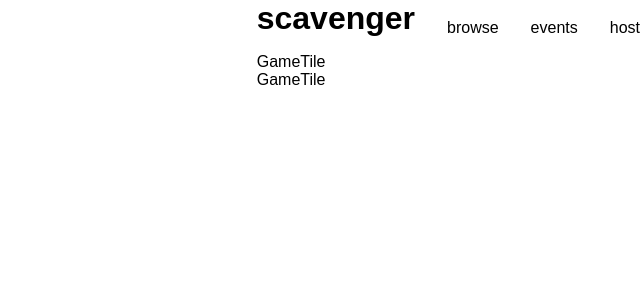
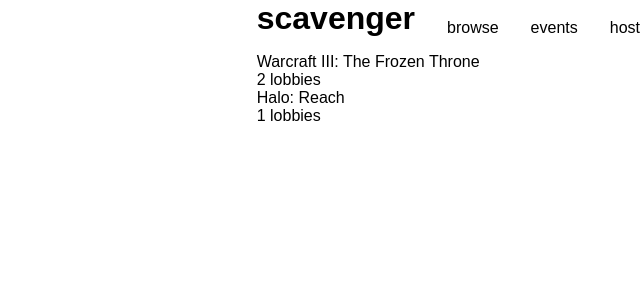
Before and after one commit to radis-roma/scavenger, a React (Create React App) app in the folder scavenger-client/: page / in a window 1280 px wide. Shown: the top 300 px of the page, without its empty margins (640-1280 px from the left). Built offline with nearby package versions, Linux system fonts and the light colour scheme.

Commit message:
render passed in props to GameTile

```diff
--- a/scavenger-client/src/components/GameTile/GameTile.js
+++ b/scavenger-client/src/components/GameTile/GameTile.js
@@ -3,9 +3,23 @@
 
 class GameTile extends Component {
   render() {
+    const {
+      name,
+      lobbyList,
+    } = this.props.gameData;
+
     return (
-      <div>
-        GameTile
+      <div className='game-tile'>
+        <div
+          className='title'
+        >
+          {name}
+        </div>
+        <div
+          className='open-lobby-count'
+        >
+          {lobbyList.length} lobbies
+        </div>
       </div>
     )
   }
--- a/scavenger-client/src/components/TileContainer/TileContainer.js
+++ b/scavenger-client/src/components/TileContainer/TileContainer.js
@@ -44,7 +44,7 @@
 
   render() {
     const {
-      gameCollection
+      gameCollection,
     } = this.state;
 
     return (
```
